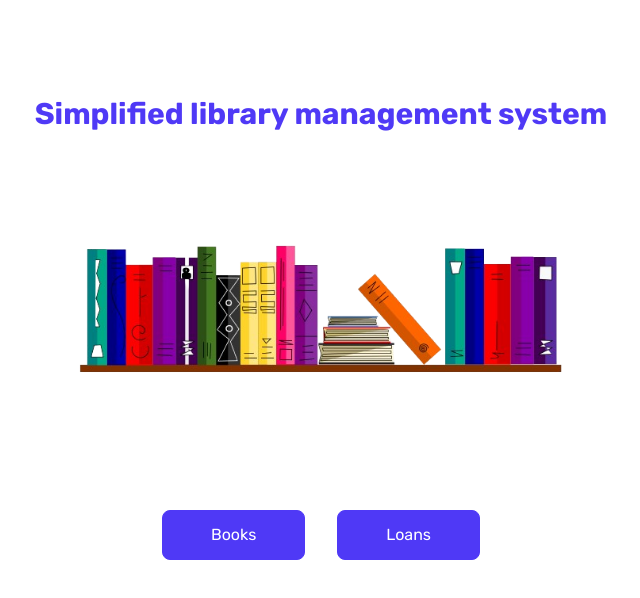
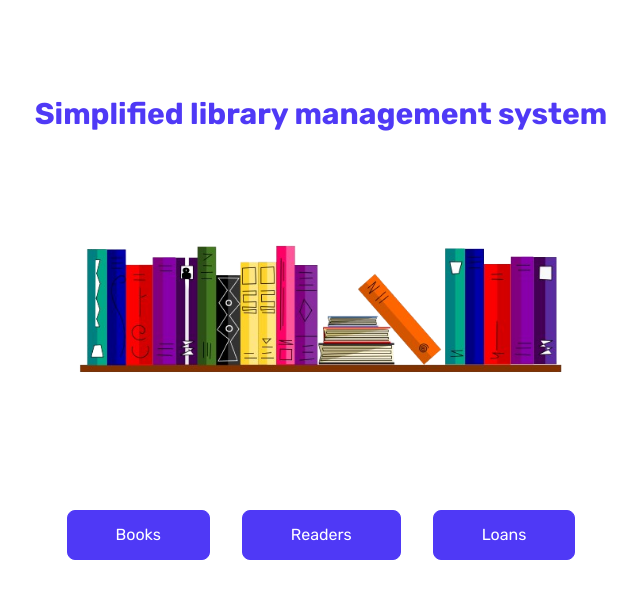
Before and after one commit to GPrzyborowski/integration-lab4, a Vue app in the folder frontend/: page / in a window 1280 px wide. Shown: the top 598 px of the page, without its empty margins (319-959 px from the left). Built offline with nearby package versions, Linux system fonts and the light colour scheme.

Commit message:
add readers button

```diff
--- a/frontend/src/views/Home.vue
+++ b/frontend/src/views/Home.vue
@@ -6,11 +6,16 @@ import Header from '../components/Header.vue'
 	<Header text="Simplified library management system" />
 	<img src="/library.png" alt="shelf with books" class="max-w-sm md:max-w-md lg:max-w-2xl mx-auto mt-12" />
 	<div class="flex flex-1 items-center justify-center mt-24">
-		<div class="flex gap-8 justify-center">
+		<div class="flex flex-col md:flex-row gap-8 justify-center">
 			<router-link
 				to="/books"
 				class="rounded-lg border border-indigo-600 bg-indigo-600 px-12 py-3 text-white text-center transition-colors duration-200 hover:bg-transparent hover:text-indigo-600">
 				Books
+			</router-link>
+			<router-link
+				to="/readers"
+				class="rounded-lg border border-indigo-600 bg-indigo-600 px-12 py-3 text-white text-center transition-colors duration-200 hover:bg-transparent hover:text-indigo-600">
+				Readers
 			</router-link>
 
 			<router-link
```
